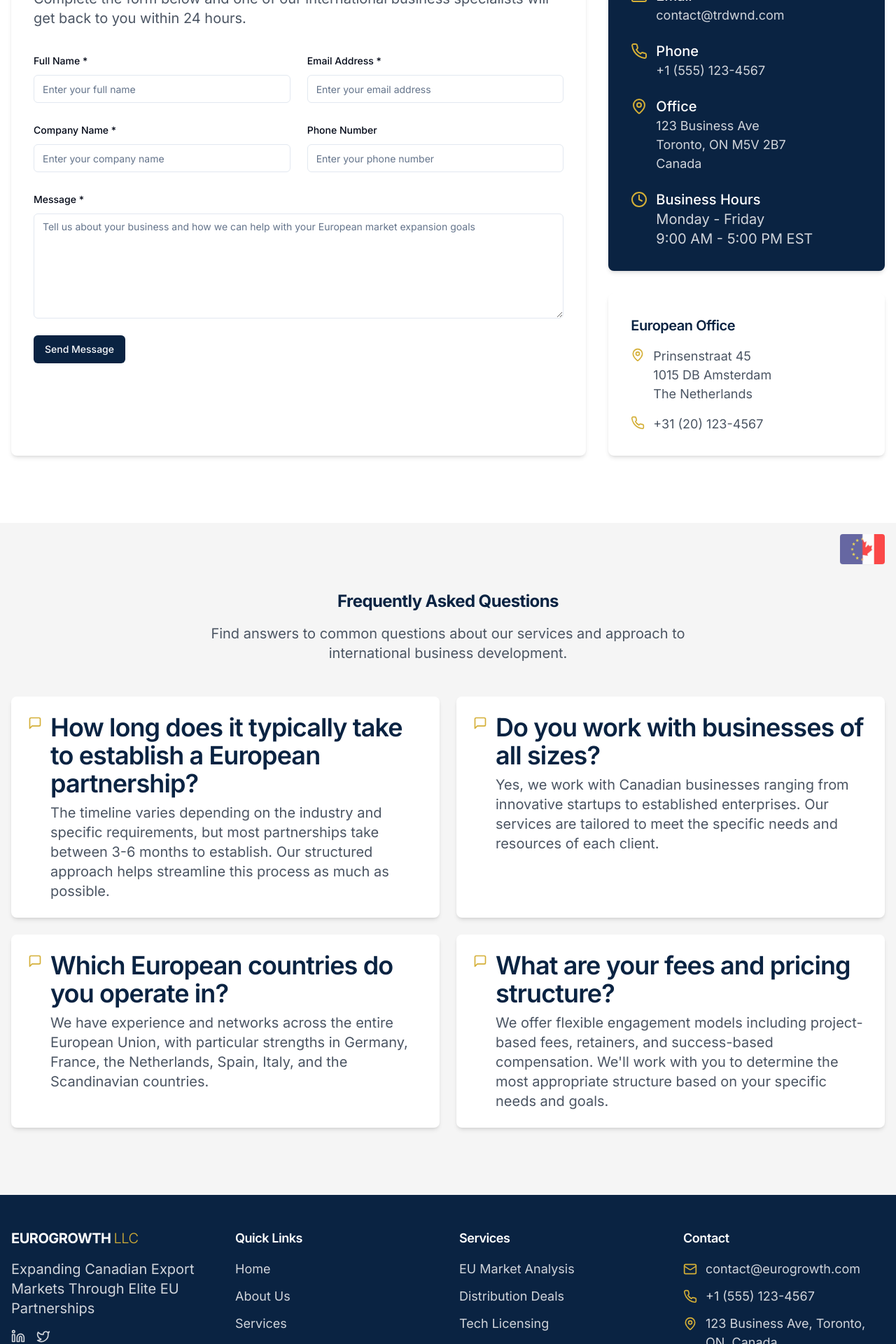
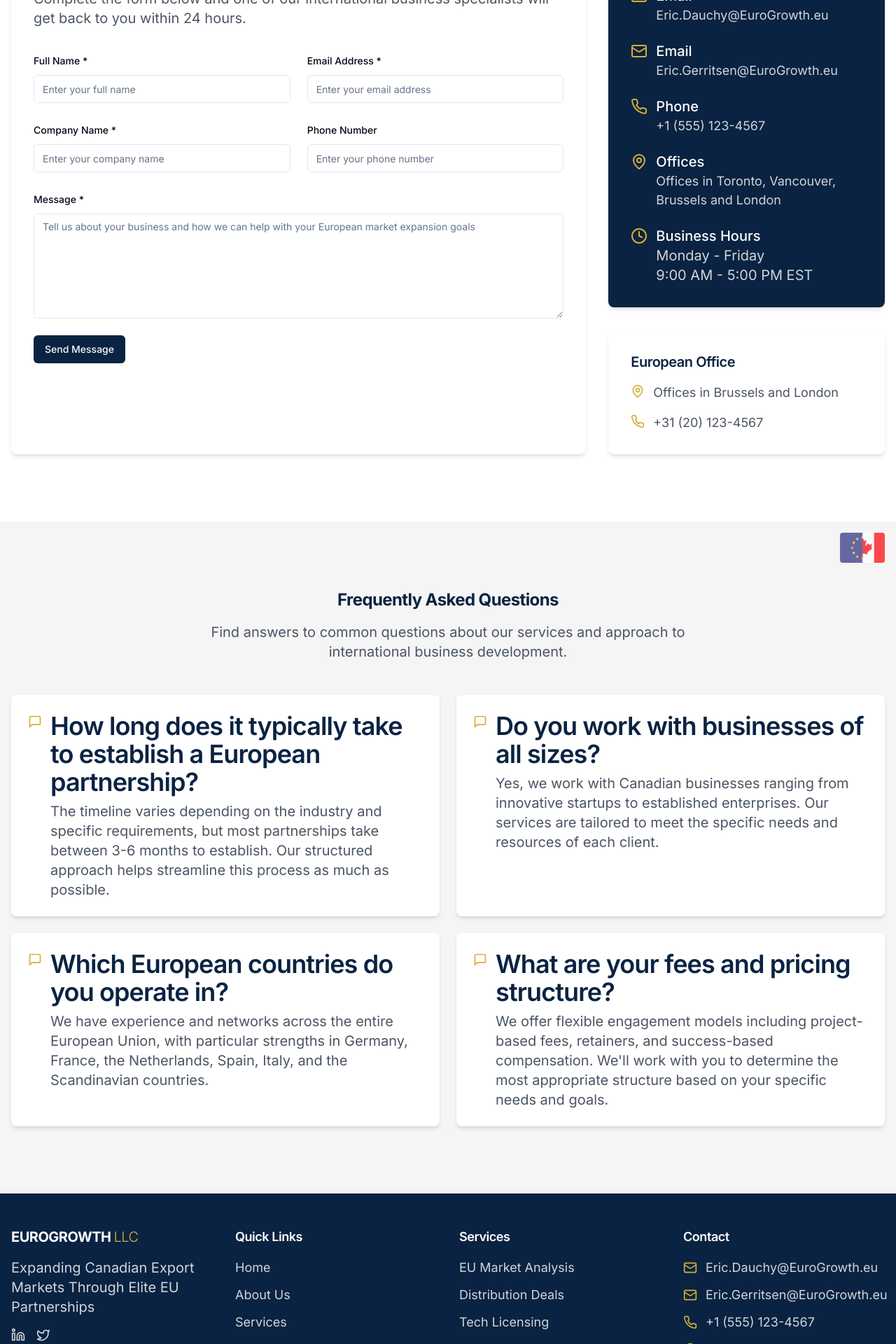
Before and after one commit to xadcampaign/trdwnd-connect, a React (Vite) app: page /get-started in a window 1280 px wide. Shown: the part 680-2600 px from the top of the page at 70% size. Built offline with nearby package versions, Linux system fonts and the light colour scheme.

Commit message:
Update contact information
Update email addresses and physical address in the contact and get started pages.

```diff
--- a/src/components/Footer.tsx
+++ b/src/components/Footer.tsx
@@ -128,7 +128,11 @@ const Footer = () => {
             <ul className="space-y-3">
               <li className="flex items-start gap-3">
                 <Mail size={20} className="text-trdwnd-gold mt-1 flex-shrink-0" />
-                <span className="text-gray-300">contact@eurogrowth.com</span>
+                <span className="text-gray-300">Eric.Dauchy@EuroGrowth.eu</span>
+              </li>
+              <li className="flex items-start gap-3">
+                <Mail size={20} className="text-trdwnd-gold mt-1 flex-shrink-0" />
+                <span className="text-gray-300">Eric.Gerritsen@EuroGrowth.eu</span>
               </li>
               <li className="flex items-start gap-3">
                 <Phone size={20} className="text-trdwnd-gold mt-1 flex-shrink-0" />
@@ -137,7 +141,7 @@ const Footer = () => {
               <li className="flex items-start gap-3">
                 <MapPin size={20} className="text-trdwnd-gold mt-1 flex-shrink-0" />
                 <span className="text-gray-300">
-                  123 Business Ave, Toronto, ON, Canada
+                  Offices in Toronto, Vancouver, Brussels and London
                 </span>
               </li>
             </ul>
--- a/src/pages/ContactPage.tsx
+++ b/src/pages/ContactPage.tsx
@@ -150,8 +150,18 @@ const ContactPage = () => {
                   <Mail className="h-6 w-6 text-trdwnd-gold mr-3 mt-0.5 flex-shrink-0" />
                   <div>
                     <p className="font-medium">Email</p>
-                    <a href="mailto:contact@trdwnd.com" className="text-gray-300 hover:text-trdwnd-gold transition-colors">
-                      contact@trdwnd.com
+                    <a href="mailto:Eric.Dauchy@EuroGrowth.eu" className="text-gray-300 hover:text-trdwnd-gold transition-colors">
+                      Eric.Dauchy@EuroGrowth.eu
+                    </a>
+                  </div>
+                </li>
+
+                <li className="flex items-start">
+                  <Mail className="h-6 w-6 text-trdwnd-gold mr-3 mt-0.5 flex-shrink-0" />
+                  <div>
+                    <p className="font-medium">Email</p>
+                    <a href="mailto:Eric.Gerritsen@EuroGrowth.eu" className="text-gray-300 hover:text-trdwnd-gold transition-colors">
+                      Eric.Gerritsen@EuroGrowth.eu
                     </a>
                   </div>
                 </li>
@@ -169,11 +179,9 @@ const ContactPage = () => {
                 <li className="flex items-start">
                   <MapPin className="h-6 w-6 text-trdwnd-gold mr-3 mt-0.5 flex-shrink-0" />
                   <div>
-                    <p className="font-medium">Office</p>
+                    <p className="font-medium">Offices</p>
                     <address className="text-gray-300 not-italic">
-                      123 Business Ave<br />
-                      Toronto, ON M5V 2B7<br />
-                      Canada
+                      Offices in Toronto, Vancouver, Brussels and London
                     </address>
                   </div>
                 </li>
@@ -198,9 +206,7 @@ const ContactPage = () => {
                   <MapPin className="h-5 w-5 text-trdwnd-gold mr-3 mt-0.5 flex-shrink-0" />
                   <div>
                     <address className="text-gray-600 not-italic">
-                      Prinsenstraat 45<br />
-                      1015 DB Amsterdam<br />
-                      The Netherlands
+                      Offices in Brussels and London
                     </address>
                   </div>
                 </li>
--- a/src/pages/GetStartedPage.tsx
+++ b/src/pages/GetStartedPage.tsx
@@ -54,7 +54,7 @@ const GetStartedPage = () => {
     <main>
       <Hero
         title="Get Started"
-        subtitle="Begin your journey to expand into European markets with TRDWND's expert guidance"
+        subtitle="Begin your journey to expand into European markets with EUROGROWTH's expert guidance"
         image="https://images.unsplash.com/photo-1577563908411-5077b6dc7624?ixlib=rb-4.0.3&ixid=M3wxMjA3fDB8MHxwaG90by1wYWdlfHx8fGVufDB8fHx8fA%3D%3D&auto=format&fit=crop&w=2070&q=80"
         height="lg:h-[60vh]"
       />
@@ -150,8 +150,18 @@ const GetStartedPage = () => {
                   <Mail className="h-6 w-6 text-trdwnd-gold mr-3 mt-0.5 flex-shrink-0" />
                   <div>
                     <p className="font-medium">Email</p>
-                    <a href="mailto:contact@trdwnd.com" className="text-gray-300 hover:text-trdwnd-gold transition-colors">
-                      contact@trdwnd.com
+                    <a href="mailto:Eric.Dauchy@EuroGrowth.eu" className="text-gray-300 hover:text-trdwnd-gold transition-colors">
+                      Eric.Dauchy@EuroGrowth.eu
+                    </a>
+                  </div>
+                </li>
+
+                <li className="flex items-start">
+                  <Mail className="h-6 w-6 text-trdwnd-gold mr-3 mt-0.5 flex-shrink-0" />
+                  <div>
+                    <p className="font-medium">Email</p>
+                    <a href="mailto:Eric.Gerritsen@EuroGrowth.eu" className="text-gray-300 hover:text-trdwnd-gold transition-colors">
+                      Eric.Gerritsen@EuroGrowth.eu
                     </a>
                   </div>
                 </li>
@@ -169,11 +179,9 @@ const GetStartedPage = () => {
                 <li className="flex items-start">
                   <MapPin className="h-6 w-6 text-trdwnd-gold mr-3 mt-0.5 flex-shrink-0" />
                   <div>
-                    <p className="font-medium">Office</p>
+                    <p className="font-medium">Offices</p>
                     <address className="text-gray-300 not-italic">
-                      123 Business Ave<br />
-                      Toronto, ON M5V 2B7<br />
-                      Canada
+                      Offices in Toronto, Vancouver, Brussels and London
                     </address>
                   </div>
                 </li>
@@ -198,9 +206,7 @@ const GetStartedPage = () => {
                   <MapPin className="h-5 w-5 text-trdwnd-gold mr-3 mt-0.5 flex-shrink-0" />
                   <div>
                     <address className="text-gray-600 not-italic">
-                      Prinsenstraat 45<br />
-                      1015 DB Amsterdam<br />
-                      The Netherlands
+                      Offices in Brussels and London
                     </address>
                   </div>
                 </li>
```
